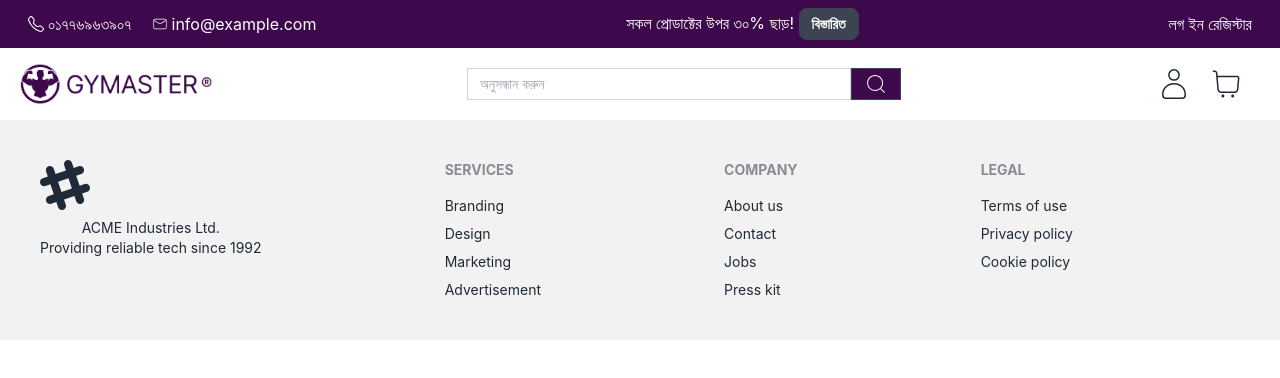
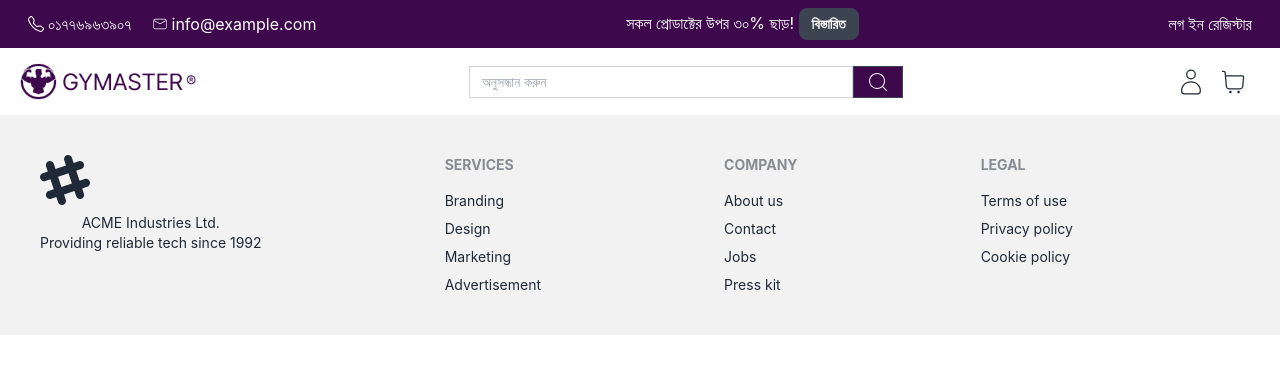
Before and after one commit to zahid4523114/Gymaster, a React (Create React App) app: page / in a window 1280 px wide. Shown: the top 378 px of the page. Built offline with nearby package versions, Linux system fonts and the light colour scheme.

Commit message:
header-added

```diff
--- a/src/components/header/Header.js
+++ b/src/components/header/Header.js
@@ -31,7 +31,7 @@ const Header = () => {
       </div>
       <div className="navbar flex justify-between items-center bg-base-100 px-5">
         <div>
-          <img className="w-48" alt="" src={logo}></img>
+          <img className="w-44" alt="" src={logo}></img>
         </div>
         <div>
           <input
@@ -48,10 +48,10 @@ const Header = () => {
         </div>
         <div>
           <span>
-            <CiUser className="text-4xl mr-4"></CiUser>
+            <CiUser className="text-3xl mr-3"></CiUser>
           </span>
           <span>
-            <CiShoppingCart className="text-4xl mr-4"></CiShoppingCart>
+            <CiShoppingCart className="text-3xl mr-3"></CiShoppingCart>
           </span>
         </div>
       </div>
```
